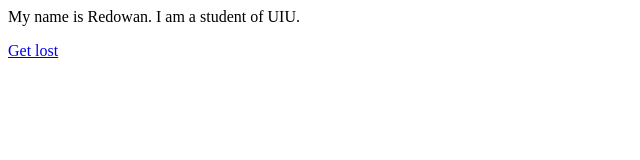
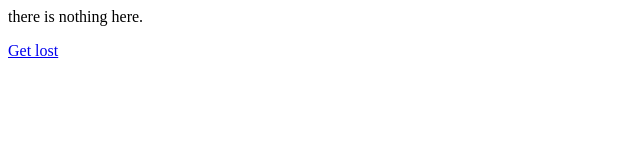
Before and after one commit to asm-redowan/asm-redowan.github.io, a plain HTML site: page page2.html in a window 1280 px wide. Shown: the whole page, without its empty margins (0-640 px from the left). Drawn offline with Linux system fonts and the light colour scheme.

Commit message:
Update page2.html

```diff
--- a/page2.html
+++ b/page2.html
@@ -3,7 +3,7 @@
     <title> Hello World </title>
 </head>
 <body>
-    <p>My name is Redowan. I am a student of UIU.</p>
+    <p>there is nothing here.</p>
     <a href="/">Get lost</a>
 </body>
 </html>
```
